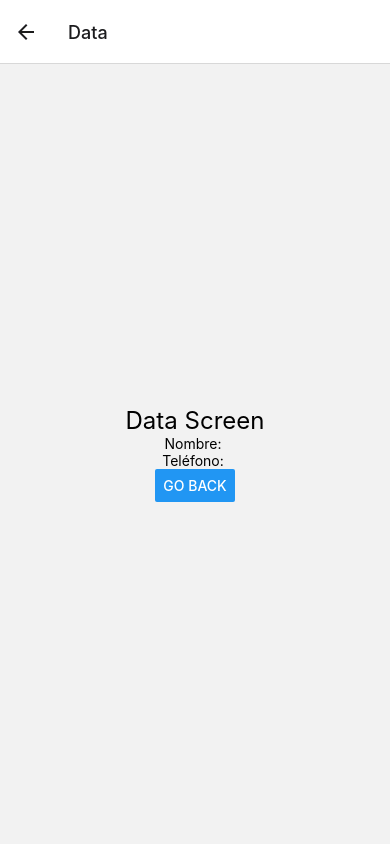
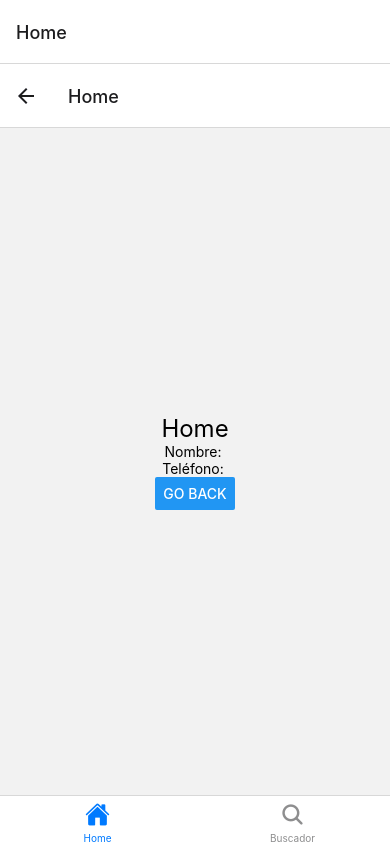
Before and after one commit to Emilia123456/TP-Prueba-Native, a React Native app: screen /Login in a window 390 px wide. Both pictures are taken after a click on the button "SIGUIENTE". Built offline with nearby package versions, Linux system fonts and the light colour scheme.

Commit message:
hay que arreglar la screen 2

```diff
--- a/App.js
+++ b/App.js
@@ -1,14 +1,12 @@
 import 'react-native-gesture-handler';
 import * as React from 'react';
 import { NavigationContainer } from '@react-navigation/native';
-import ComponenteNavegacion from './ComponenteNavegacion';
+import MyTabs from './BottomTabNavigator'
 
 export default function App() {
   return (
-
-      <ComponenteNavegacion>
-
-      </ComponenteNavegacion>
-
+    <NavigationContainer>
+      <MyTabs />
+    </NavigationContainer>
   );
 }
--- /dev/null
+++ b/BottomTabNavigator.js
@@ -0,0 +1,34 @@
+import * as React from 'react';
+import { createBottomTabNavigator } from '@react-navigation/bottom-tabs';
+import { StackANavigator } from './Navigation';
+import { StackBNavigator } from './Navigation';
+import Ionicons from 'react-native-vector-icons/Ionicons';
+
+const Tab = createBottomTabNavigator();
+
+function MyTabs() {
+  return (
+    <Tab.Navigator>
+      <Tab.Screen
+        name="Home"
+        component={StackANavigator}
+        options={{
+          tabBarIcon: ({ color, size }) => (
+            <Ionicons name="home" color={color} size={size} />
+          ),
+        }}
+      />
+      <Tab.Screen
+        name="Buscador"
+        component={StackBNavigator}
+        options={{
+          tabBarIcon: ({ color, size }) => (
+            <Ionicons name="search" color={color} size={size} />
+          ),
+        }}
+      />
+    </Tab.Navigator>
+  );
+}
+
+export default MyTabs;
--- a/ComponenteNavegacion.js
+++ /dev/null
@@ -1,18 +0,0 @@
-import React from 'react';
-import { NavigationContainer } from '@react-navigation/native';
-import { createStackNavigator } from '@react-navigation/stack';
-import HomeScreen from './HomeScreen';
-import DataScreen from './DataScreen';
-
-const Stack = createStackNavigator();
-
-export default function ComponenteNavegacion() {
-  return (
-    <NavigationContainer>
-      <Stack.Navigator initialRouteName="Home">
-        <Stack.Screen name="Home" component={HomeScreen} />
-        <Stack.Screen name="Data" component={DataScreen} />
-      </Stack.Navigator>
-    </NavigationContainer>
-  );
-}
--- a/DataScreen.js
+++ /dev/null
@@ -1,31 +0,0 @@
-// screens/DataScreen.js
-import React from 'react';
-import { View, Text, Button, StyleSheet } from 'react-native';
-
-
-export default function DataScreen({ route, navigation }) {
-  const { nombre, numero } = route.params || {};
-
-  return (
-    <View style={styles.container}>
-      <Text style={styles.text}>Data Screen</Text>
-      <Text>Nombre: {nombre}</Text>
-      <Text>Teléfono: {numero}</Text>
-      <Button
-        title="Go back"
-        onPress={() => navigation.goBack()}
-      />
-    </View>
-  );
-}
-
-const styles = StyleSheet.create({
-  container: {
-    flex: 1,
-    justifyContent: 'center',
-    alignItems: 'center',
-  },
-  text: {
-    fontSize: 24,
-  },
-});
--- /dev/null
+++ b/Home.js
@@ -0,0 +1,29 @@
+import React from 'react';
+import { View, Text, Button, StyleSheet } from 'react-native';
+
+export default function Home({ route, navigation }) {
+  const { nombre, numero } = route.params || {};
+
+  return (
+    <View style={styles.container}>
+      <Text style={styles.text}>Home</Text>
+      <Text>Nombre: {nombre}</Text>
+      <Text>Teléfono: {numero}</Text>
+      <Button
+        title="Go back"
+        onPress={() => navigation.goBack()}
+      />
+    </View>
+  );
+}
+
+const styles = StyleSheet.create({
+  container: {
+    flex: 1,
+    justifyContent: 'center',
+    alignItems: 'center',
+  },
+  text: {
+    fontSize: 24,
+  },
+});
--- a/HomeScreen.js
+++ b/Login.js
@@ -1,13 +1,12 @@
-// screens/HomeScreen.js
 import React, { useState } from 'react';
 import { StatusBar } from 'expo-status-bar';
 import { Button, SafeAreaView, StyleSheet, Text, TextInput, TouchableOpacity, View } from 'react-native';
 import { useNavigation } from '@react-navigation/native';
 
-export default function HomeScreen() {
+export default function Login() {
   const navigation = useNavigation();
-  const [nombre, handleNombreChange] = useState('');
-  const [numero, handleNumeroChange] = useState('');
+  const [nombre, setNombre] = useState('');
+  const [numero, setNumero] = useState('');
 
   const handlePress = () => {
     console.log('Button pressed');
@@ -22,22 +21,22 @@ export default function HomeScreen() {
         <TextInput
           style={styles.input}
           placeholder="Ingrese su nombre"
-          onChangeText={handleNombreChange}
+          onChangeText={setNombre}
           value={nombre}
         />
         <Text style={styles.label}>Teléfono</Text>
         <TextInput
           style={styles.input}
           placeholder="Ingrese su teléfono"
-          onChangeText={handleNumeroChange}
+          onChangeText={setNumero}
           value={numero}
         />
         <TouchableOpacity onPress={handlePress}>
-          <Text style={styles.label}>Olvidé la contra jaja re bobi</Text>
+          <Text style={styles.forgotPassword}>Olvidé la contraseña</Text>
         </TouchableOpacity>
         <Button
           title="Siguiente"
-          onPress={() => navigation.navigate('Data', { nombre, numero })}
+          onPress={() => navigation.navigate('Home', { nombre, numero })}
         />
       </View>
     </SafeAreaView>
@@ -72,4 +71,10 @@ const styles = StyleSheet.create({
     paddingHorizontal: 8,
     marginBottom: 16,
   },
+  forgotPassword: {
+    fontSize: 16,
+    color: 'blue',
+    marginBottom: 16,
+    textAlign: 'center',
+  },
 });
--- /dev/null
+++ b/Navigation.js
@@ -0,0 +1,29 @@
+import React from 'react';
+import { createStackNavigator } from '@react-navigation/stack';
+import Login from './Login';
+import Home from './Home';
+import Screen1 from './Screen1';
+import Screen2 from './Screen2';
+
+const StackA = createStackNavigator();
+const StackB = createStackNavigator();
+
+function StackANavigator() {
+  return (
+    <StackA.Navigator initialRouteName="Login">
+      <StackA.Screen name="Login" component={Login} />
+      <StackA.Screen name="Home" component={Home} />
+    </StackA.Navigator>
+  );
+}
+
+function StackBNavigator() {
+  return (
+    <StackB.Navigator>
+      <StackB.Screen name="Screen1" component={Screen1} />
+      <StackB.Screen name="Screen2" component={Screen2} />
+    </StackB.Navigator>
+  );
+}
+
+export { StackANavigator, StackBNavigator };
--- /dev/null
+++ b/Screen1.js
@@ -0,0 +1,27 @@
+import React from 'react';
+import { View, Text, Button, StyleSheet } from 'react-native';
+
+export default function Screen1({ route, navigation }) {
+  const { nombre, numero } = route.params || {};
+
+  return (
+    <View style={styles.container}>
+      <Text style={styles.text}>Esta es la screen 1</Text>
+      <Button
+        title="Go back"
+        onPress={() => navigation.goBack()}
+      />
+    </View>
+  );
+}
+
+const styles = StyleSheet.create({
+  container: {
+    flex: 1,
+    justifyContent: 'center',
+    alignItems: 'center',
+  },
+  text: {
+    fontSize: 24,
+  },
+});
--- /dev/null
+++ b/Screen2.js
@@ -0,0 +1,27 @@
+import React from 'react';
+import { View, Text, Button, StyleSheet } from 'react-native';
+
+export default function Screen2({ route, navigation }) {
+  const { nombre, numero } = route.params || {};
+
+  return (
+    <View style={styles.container}>
+      <Text style={styles.text}>Esta es la screen 2</Text>
+      <Button
+        title="Go back"
+        onPress={() => navigation.goBack()}
+      />
+    </View>
+  );
+}
+
+const styles = StyleSheet.create({
+  container: {
+    flex: 1,
+    justifyContent: 'center',
+    alignItems: 'center',
+  },
+  text: {
+    fontSize: 24,
+  },
+});
--- a/package.json
+++ b/package.json
@@ -10,6 +10,7 @@
   },
   "dependencies": {
     "@expo/metro-runtime": "~3.2.1",
+    "@react-navigation/bottom-tabs": "^6.6.1",
     "@react-navigation/native": "^6.1.18",
     "@react-navigation/stack": "^6.4.1",
     "expo": "~51.0.22",
@@ -18,7 +19,8 @@
     "react-dom": "18.2.0",
     "react-native": "0.74.3",
     "react-native-safe-area-context": "^4.10.8",
-    "react-native-screens": "^3.32.0",
+    "react-native-screens": "^3.34.0",
+    "react-native-vector-icons": "^10.1.0",
     "react-native-web": "~0.19.10"
   },
   "devDependencies": {
```
Also changed, not shown: 1 other file (tests, documents, lock files or other folders).
